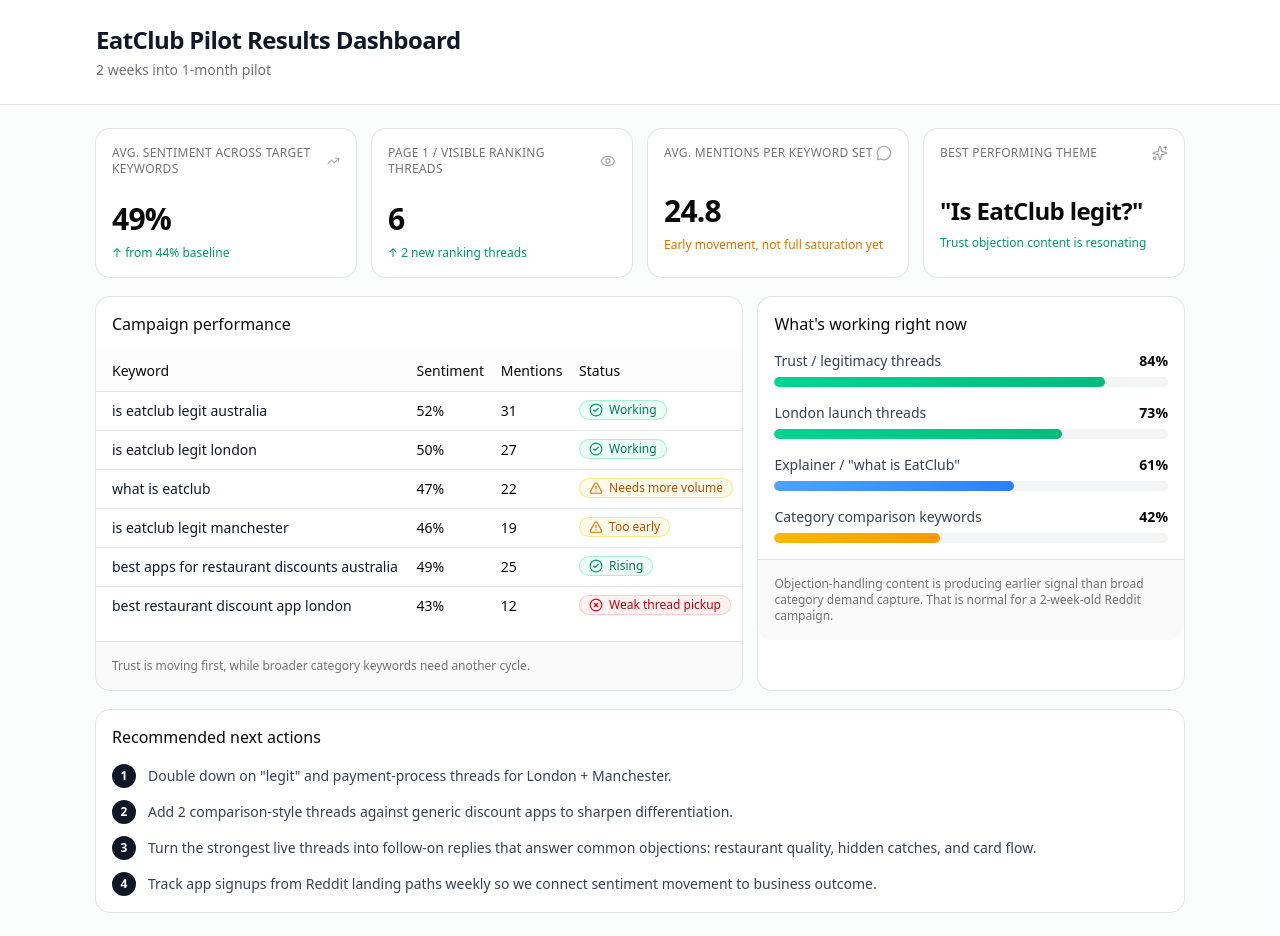
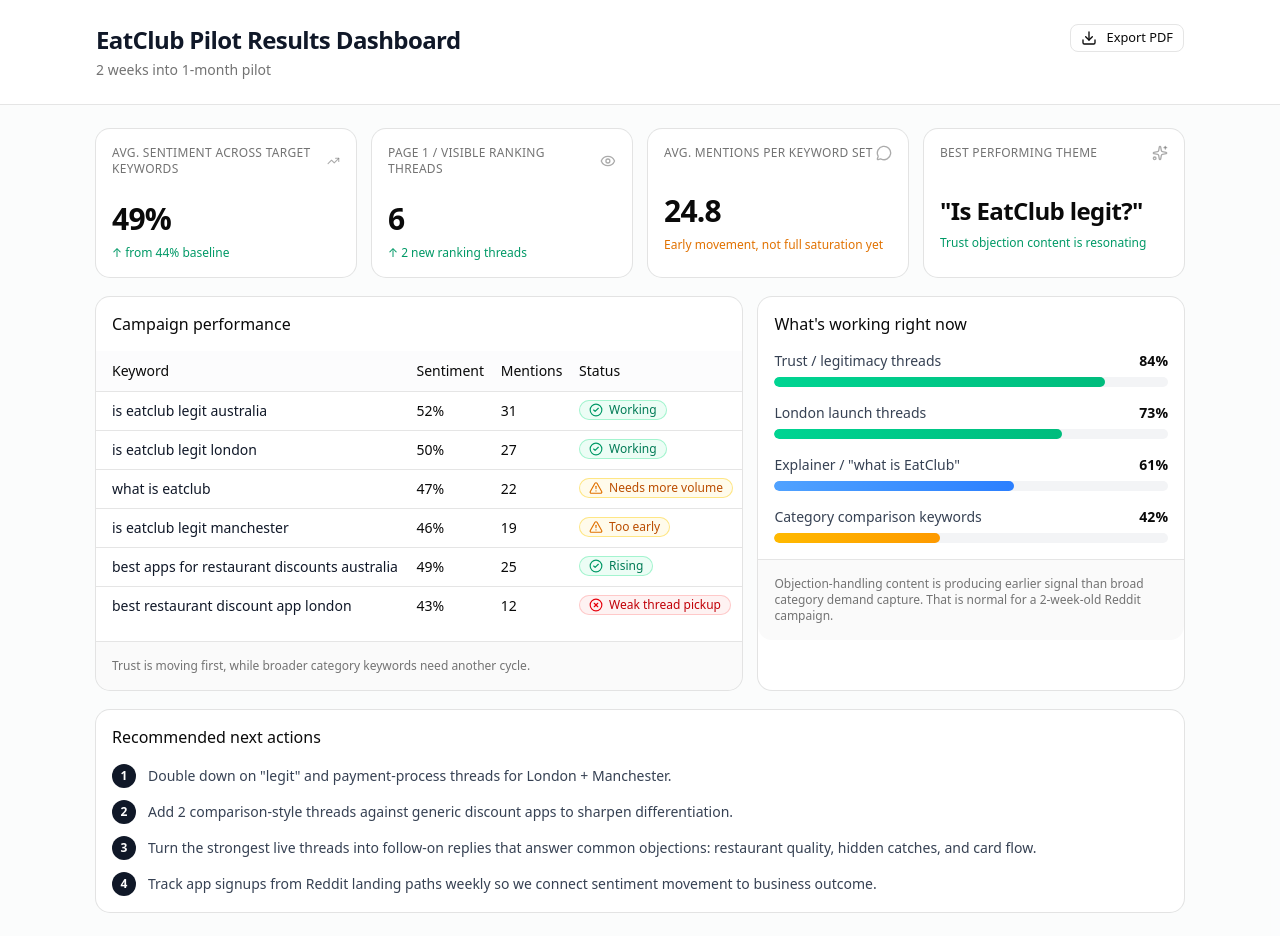
Before and after one commit to 18103864/OGTool, a Next.js app: page / in a window 1280 px wide. Built offline with nearby package versions, Linux system fonts and the light colour scheme.

Commit message:
feat: added export pdf button

```diff
--- a/app/globals.css
+++ b/app/globals.css
@@ -128,3 +128,19 @@
     @apply font-sans;
   }
 }
+
+@media print {
+  body {
+    background: white !important;
+    -webkit-print-color-adjust: exact;
+    print-color-adjust: exact;
+  }
+
+  .print\:hidden {
+    display: none !important;
+  }
+
+  * {
+    break-inside: avoid;
+  }
+}
--- a/app/page.tsx
+++ b/app/page.tsx
@@ -13,6 +13,7 @@
   TableHeader,
   TableRow,
 } from "@/components/ui/table";
+import { ExportPdfButton } from "@/components/export-pdf-button";
 import {
   TrendingUp,
   Eye,
@@ -145,13 +146,16 @@
   return (
     <div className="w-full grow bg-gray-50/60">
       <header className="border-b bg-white">
-        <div className="mx-auto flex max-w-6xl flex-col gap-1 px-4 py-6 sm:px-6 lg:px-8">
+        <div className="mx-auto flex max-w-6xl items-start justify-between gap-4 px-4 py-6 sm:px-6 lg:px-8">
+          <div className="flex flex-col gap-1">
             <h1 className="text-xl font-bold tracking-tight text-gray-900 sm:text-2xl">
               EatClub Pilot Results Dashboard
             </h1>
             <p className="text-sm text-muted-foreground">
               2 weeks into 1-month pilot
             </p>
+          </div>
+          <ExportPdfButton />
         </div>
       </header>
 
--- /dev/null
+++ b/components/export-pdf-button.tsx
@@ -0,0 +1,18 @@
+"use client";
+
+import { Button } from "@/components/ui/button";
+import { Download } from "lucide-react";
+
+export function ExportPdfButton() {
+  return (
+    <Button
+      variant="outline"
+      size="sm"
+      className="print:hidden"
+      onClick={() => window.print()}
+    >
+      <Download className="mr-1.5 size-4" />
+      Export PDF
+    </Button>
+  );
+}
```
Lines whose indentation alone changed are shown as unchanged.
